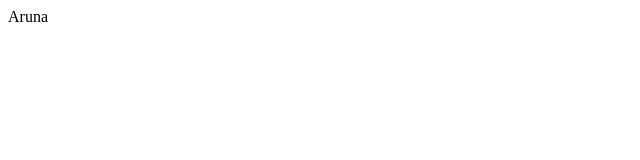
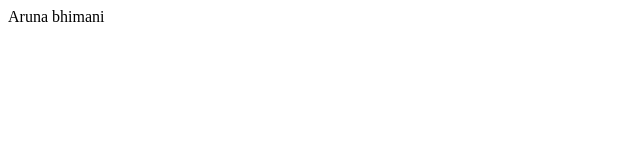
Before and after one commit to 2021aruna/Aruna, a plain HTML site: page index.html in a window 1280 px wide. Shown: the full height of the page, 0-640 px from the left. Drawn offline with Linux system fonts and the light colour scheme.

Commit message:
this is second commit

```diff
--- a/index.html
+++ b/index.html
@@ -7,6 +7,7 @@
     <title>Document</title>
 </head>
 <body>
-    Aruna
+    Aruna bhimani
+
 </body>
 </html>
```
